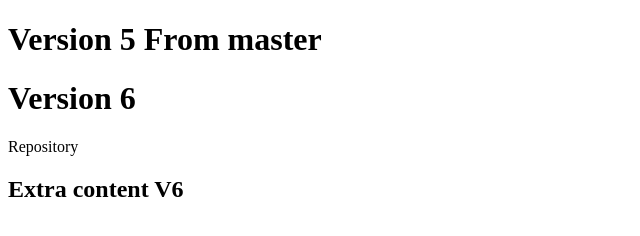
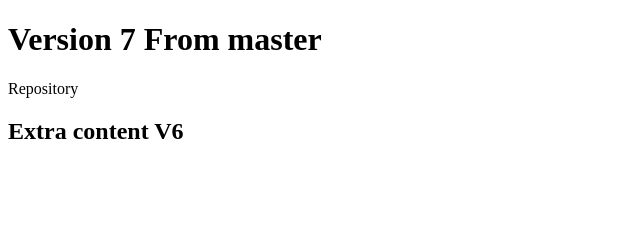
Before and after one commit to manjarb/git-demo, a plain HTML site: page index.html in a window 1280 px wide. Shown: the whole page, without its empty margins (0-640 px from the left). Drawn offline with Linux system fonts and the light colour scheme.

Commit message:
Update version 7

```diff
--- a/index.html
+++ b/index.html
@@ -6,9 +6,7 @@
     <title>Document</title>
   </head>
   <body>
-    <h1>Version 5 From master</h1>
-
-    <h1>Version 6</h1>
+    <h1>Version 7 From master</h1>
 
     Repository
 
```
